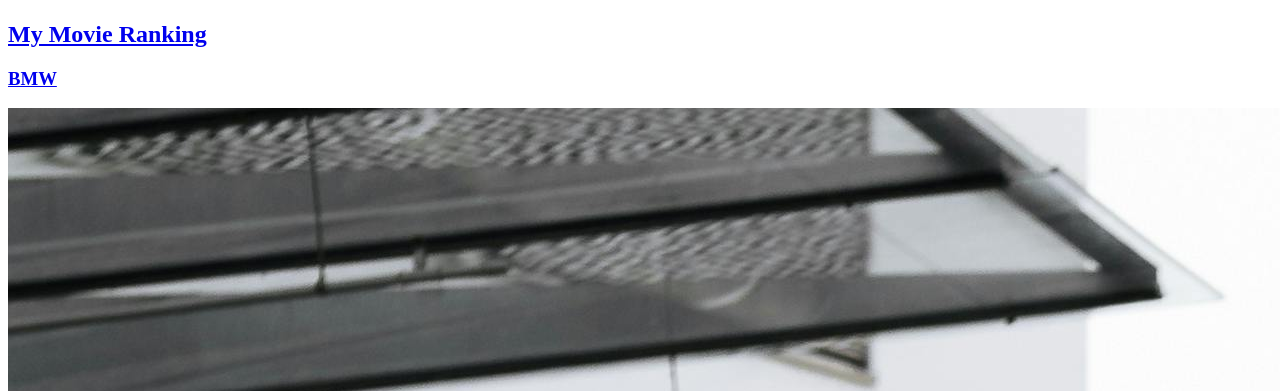
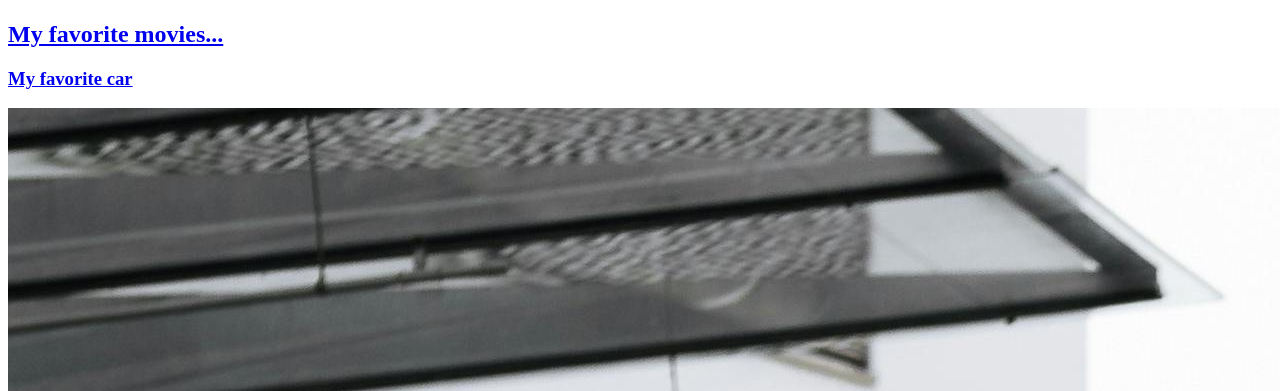
Before and after one commit to suhasm1304/HTML-portfilio-s, a plain HTML site: page index.html in a window 1280 px wide. Shown: the part 440-831 px from the top of the page. Drawn offline with Linux system fonts and the light colour scheme.

Commit message:
Update index.html

```diff
--- a/index.html
+++ b/index.html
@@ -14,8 +14,8 @@
    </h2>
    <hr/>
    <img src="WELCOME%20TO%20WEBSITE_20241121_113234_0000.png"/>
-    <h2><a href="./public/movie-ranking.html">My Movie Ranking </a></h1>
-   <h3> <a href="public/birthday-invite.html">BMW</a> </h3>
+    <h2><a href="./public/movie-ranking.html">My favorite movies... </a></h1>
+   <h3> <a href="public/birthday-invite.html"> My favorite car </a> </h3>
    <a href="https://www.google.com/url?sa=t&source=web&rct=j&opi=89978449&url=https://www.pexels.com/search/bmw%2520car/&ved=2ahUKEwjumbCw2uyJAxUNyqACHbl3B_AQFnoECDgQAQ&usg=AOvVaw1vg2YpzHNtjiGgmmjGVXi5"><img src="assets/images/pexels-louis-gys-218031041-11994100.jpg"/></a>
 <h3><a href="public/about.html">ABOUT ME </a></h3>
 <h3><a href="public/contact.html">Contact me</a></h3>
```
